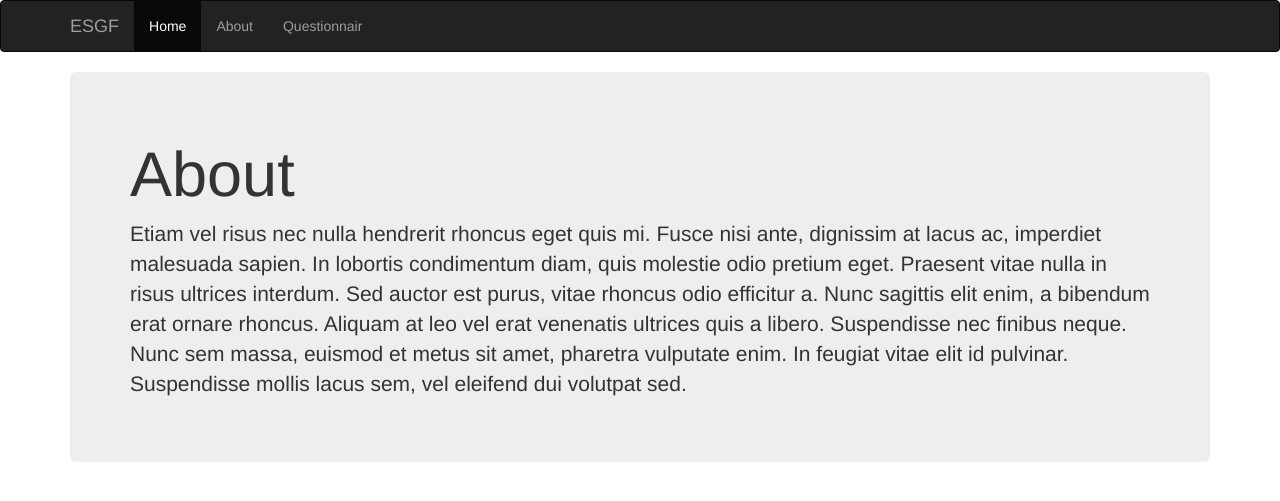
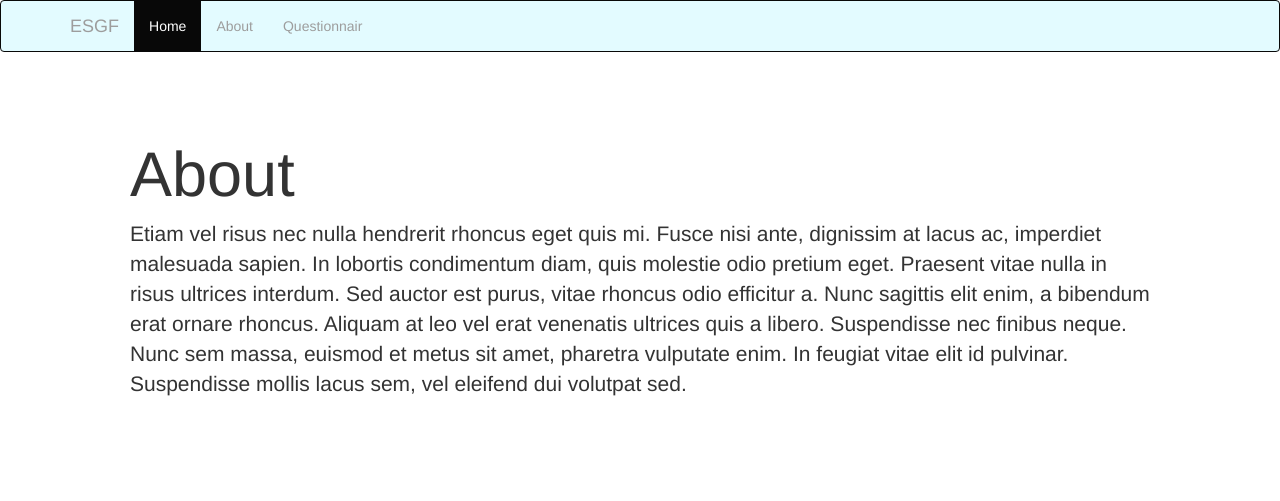
Before and after one commit to eliakindelrosario/Summer_2017, a Flask app: template python-flask-app/templates/about.html in a window 1280 px wide. Shown: the top 501 px of the page. Run offline with Flask 2, Linux system fonts and the light colour scheme; the template is opened without the code that fills it, so the values that code supplies are empty; some libraries are stand-ins or nearby versions.

Commit message:
Added style to the navbar.

```diff
--- a/python-flask-app/templates/base_layout.html
+++ b/python-flask-app/templates/base_layout.html
@@ -1,10 +1,34 @@
 <!doctype html>
 <html>
 	<head>
+		<meta charset="UTF-8">
+		<!-- Tell Internet Explore to use the latest rendering engine... aka: edge-->
+		<meta http-equiv="X-UA-Compatible" content="IE=edge">
+		<!-- Set the page to the device width and zoom level to one.-->
+		<meta name="viewport" content="width = device-width, initial-scale = 1">
+
 		<title>ESGF</title>
 		<!-- Latest compiled and minified CSS -->
-<link rel="stylesheet" href="https://maxcdn.bootstrapcdn.com/bootstrap/3.3.7/css/bootstrap.min.css" integrity="sha384-BVYiiSIFeK1dGmJRAkycuHAHRg32OmUcww7on3RYdg4Va+PmSTsz/K68vbdEjh4u" crossorigin="anonymous">
+		<link rel="stylesheet" href="https://maxcdn.bootstrapcdn.com/bootstrap/3.3.7/css/bootstrap.min.css" integrity="sha384-BVYiiSIFeK1dGmJRAkycuHAHRg32OmUcww7on3RYdg4Va+PmSTsz/K68vbdEjh4u" crossorigin="anonymous">
+
+		<style media="screen">
+			.navbar{
+				background-color: #E3FBFF
+			}
+			.hosted_by{
+				float:right;
+			}
+			.powered_by{
+				float: right;
+				padding-left: 480px;
+			}
+			.jumbotron{
+				background-color: #fff
+			}
+
+		</style>
 	</head>
+
 	<body>
 		{% include 'includes/_navbar.html' %}
 		<div class="container">
```
